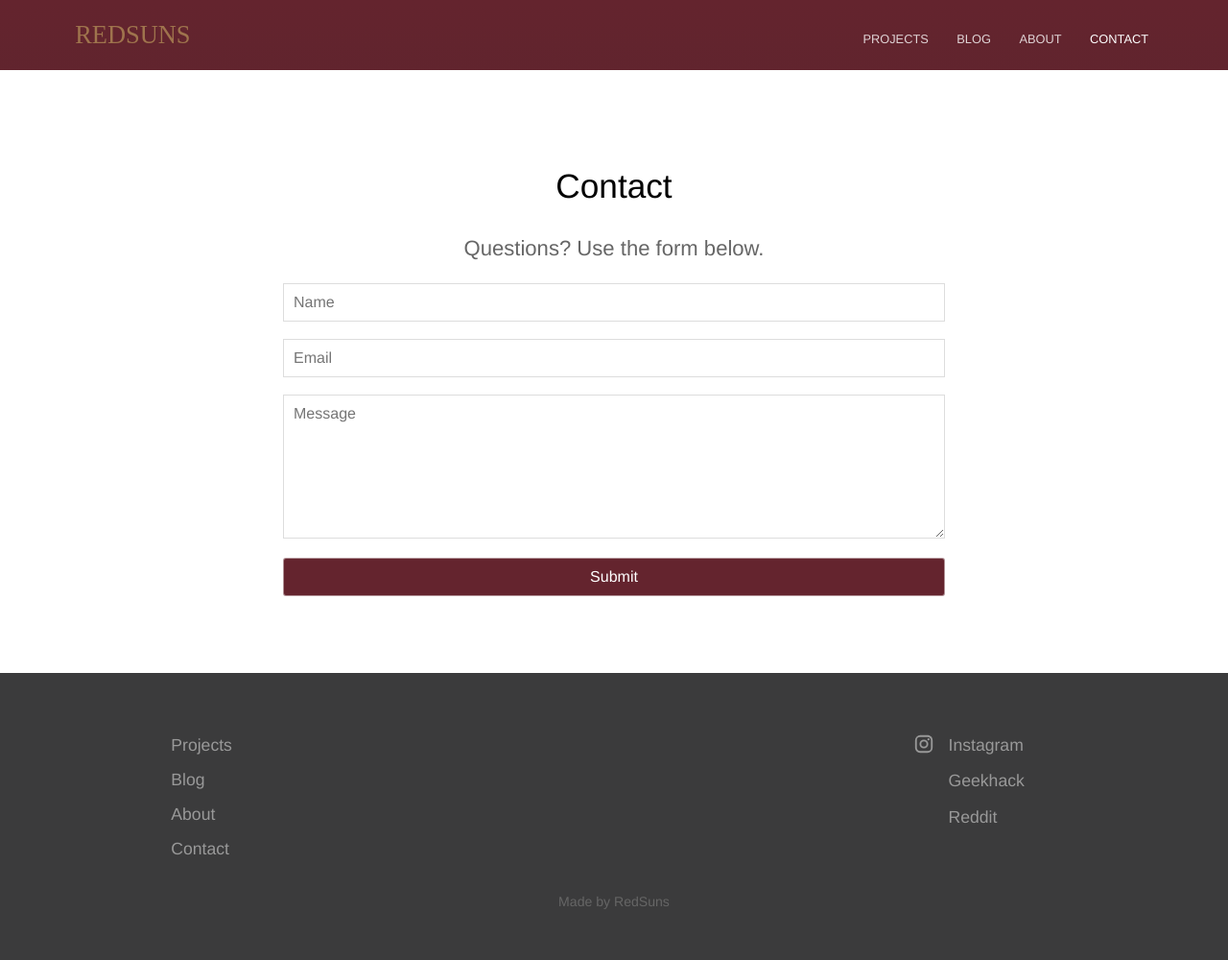
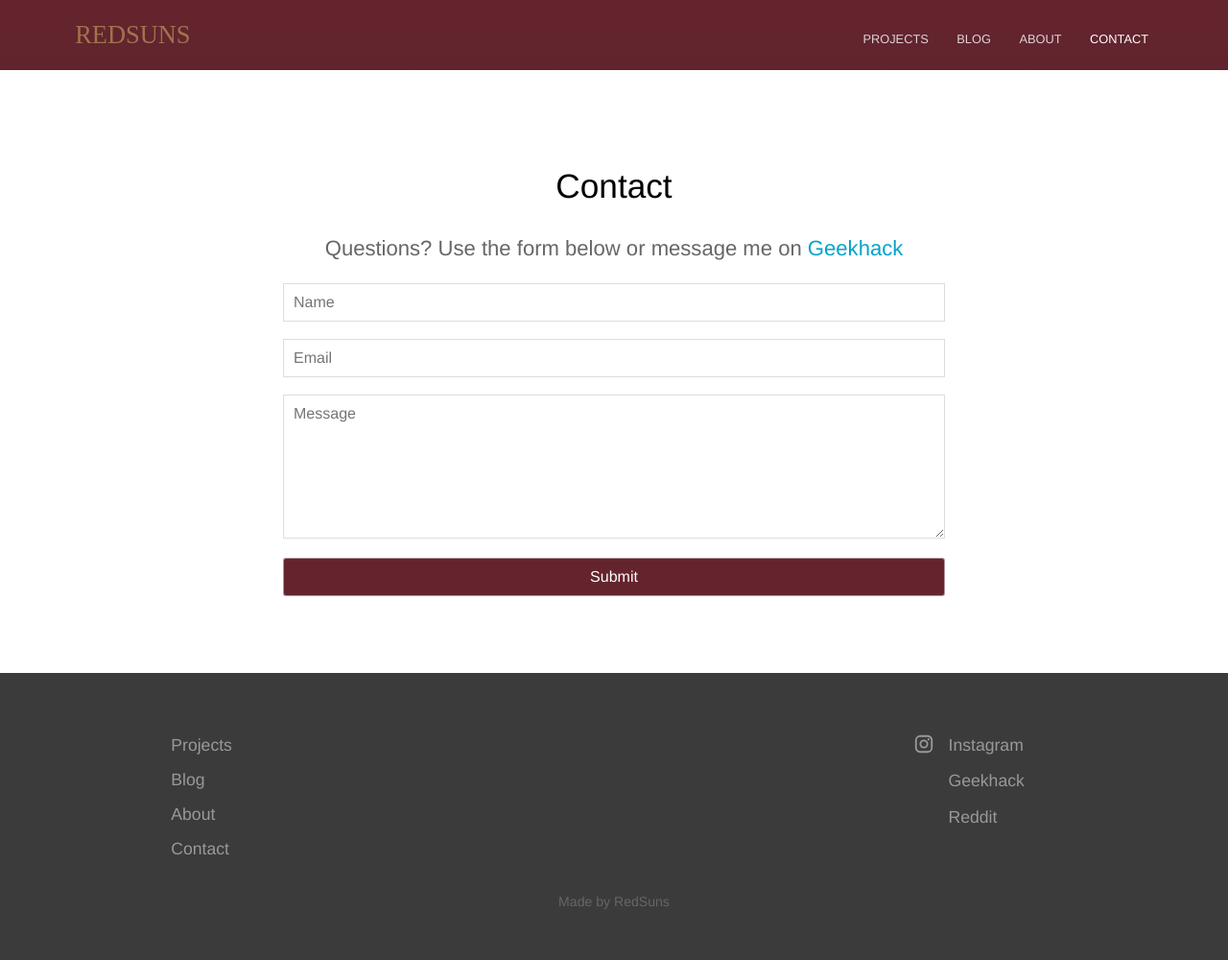
Before and after one commit to RedSunsRMK/redsunsrmk.github.io, a Jekyll site: the page built from contact.html, in a window 1280 px wide. Shown: the whole page at 96% size. Built offline with Jekyll 4.4.1, drawn with Linux system fonts in a browser that asks for light colours.

Commit message:
Update contact.html

```diff
--- a/contact.html
+++ b/contact.html
@@ -1,7 +1,7 @@
 ---
 title: Contact
 heading: Contact
-description: Questions? Use the form below.
+description: Questions? Use the form below or message me on <a href="https://geekhack.org/index.php?action=profile;u=64773">Geekhack</a>
 ---
 
 <div class="contact-box">
```
